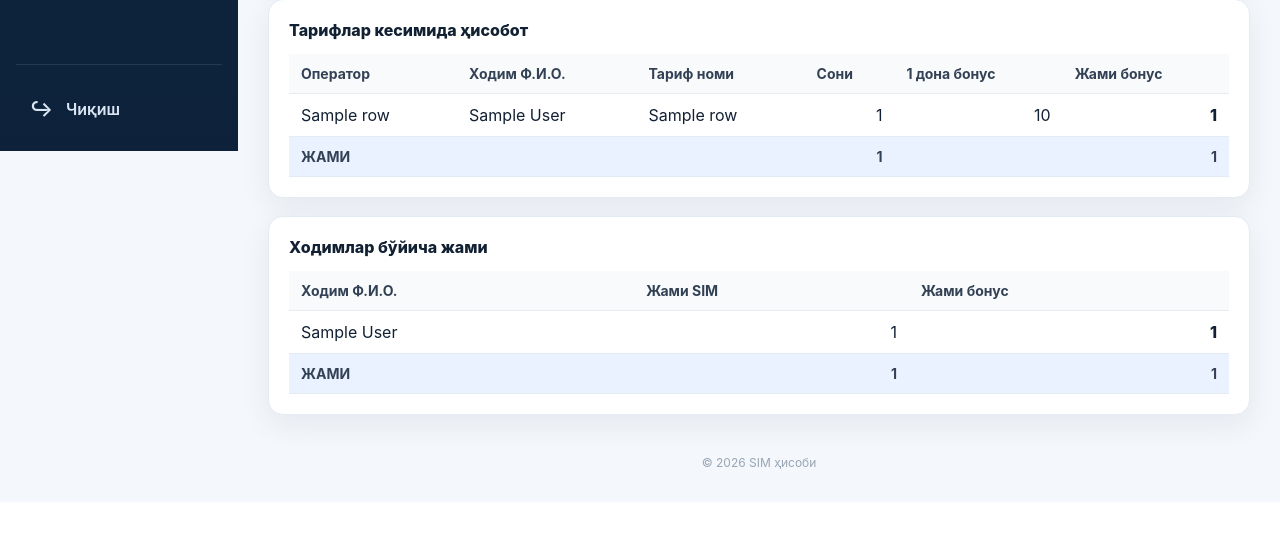
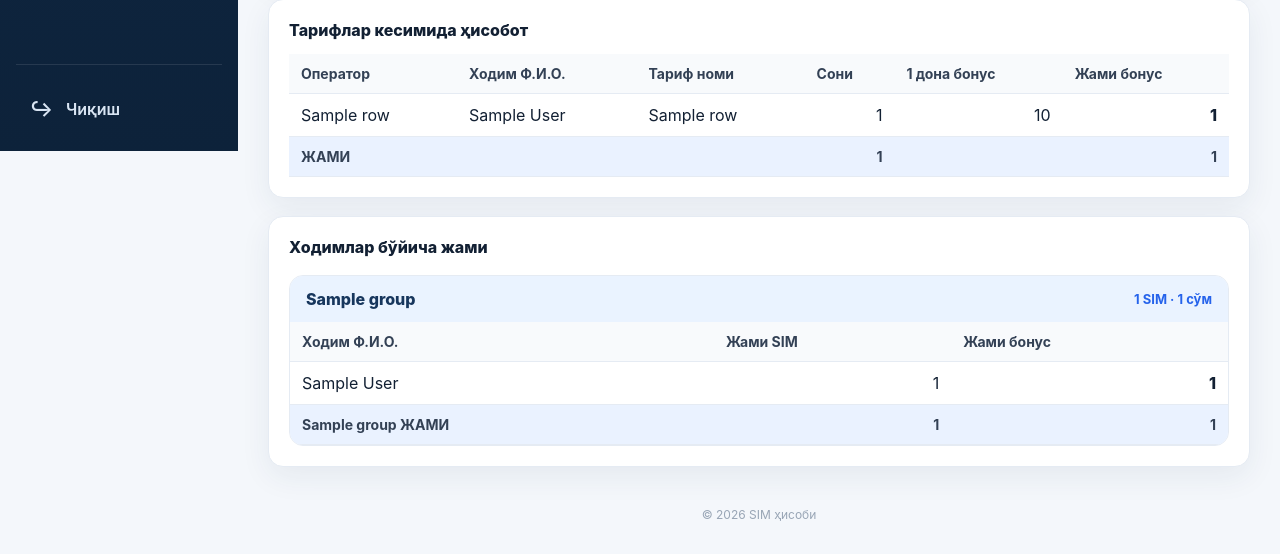
Before and after one commit to botir6-blip/gsm, a Flask app: template templates/report.html in a window 1280 px wide. Shown: the part 649-1203 px from the top of the page. Before the commit the page ends 1118 px from the top, so only its background shows below. Run offline with Flask 3, Linux system fonts and the light colour scheme; the template is opened without the code that fills it: most values are stand-ins (such as "Sample title", 1, 10 or a date in 2020); some libraries are stand-ins or nearby versions.

Commit message:
Add files via upload

```diff
--- a/templates/report.html
+++ b/templates/report.html
@@ -95,18 +95,44 @@
 
 <section class="panel">
     <div class="panel-title">Ходимлар бўйича жами</div>
+
+    {% for group in employee_summary_by_operator %}
+    <div class="operator-report-group">
+        <div class="operator-report-title">
+            <span>{{ group.operator_name }}</span>
+            <span class="operator-report-total">{{ group.total_qty|qty }} SIM · {{ group.total_bonus|money }} сўм</span>
+        </div>
         <div class="table-wrap">
             <table>
                 <thead><tr><th>Ходим Ф.И.О.</th><th>Жами SIM</th><th>Жами бонус</th></tr></thead>
                 <tbody>
-            {% for row in summary %}
-            <tr><td>{{ row.full_name }}</td><td class="num">{{ row.total_qty|qty }}</td><td class="num strong">{{ row.total_bonus|money }}</td></tr>
-            {% else %}
-            <tr><td colspan="3" class="empty">Маълумот йўқ</td></tr>
+                {% for row in group.rows %}
+                <tr>
+                    <td>{{ row.full_name }}</td>
+                    <td class="num">{{ row.total_qty|qty }}</td>
+                    <td class="num strong">{{ row.total_bonus|money }}</td>
+                </tr>
                 {% endfor %}
                 </tbody>
-            <tfoot><tr><th>ЖАМИ</th><th class="num">{{ totals.total_qty|qty }}</th><th class="num">{{ totals.total_bonus|money }}</th></tr></tfoot>
+                <tfoot>
+                    <tr>
+                        <th>{{ group.operator_name }} ЖАМИ</th>
+                        <th class="num">{{ group.total_qty|qty }}</th>
+                        <th class="num">{{ group.total_bonus|money }}</th>
+                    </tr>
+                </tfoot>
             </table>
         </div>
+    </div>
+    {% else %}
+    <div class="empty">Маълумот йўқ</div>
+    {% endfor %}
+
+    {% if employee_summary_by_operator|length > 1 %}
+    <div class="report-grand-total">
+        <span>УМУМИЙ ЖАМИ</span>
+        <strong>{{ totals.total_qty|qty }} SIM · {{ totals.total_bonus|money }} сўм</strong>
+    </div>
+    {% endif %}
 </section>
 {% endblock %}
```
Lines whose indentation alone changed are shown as unchanged.
